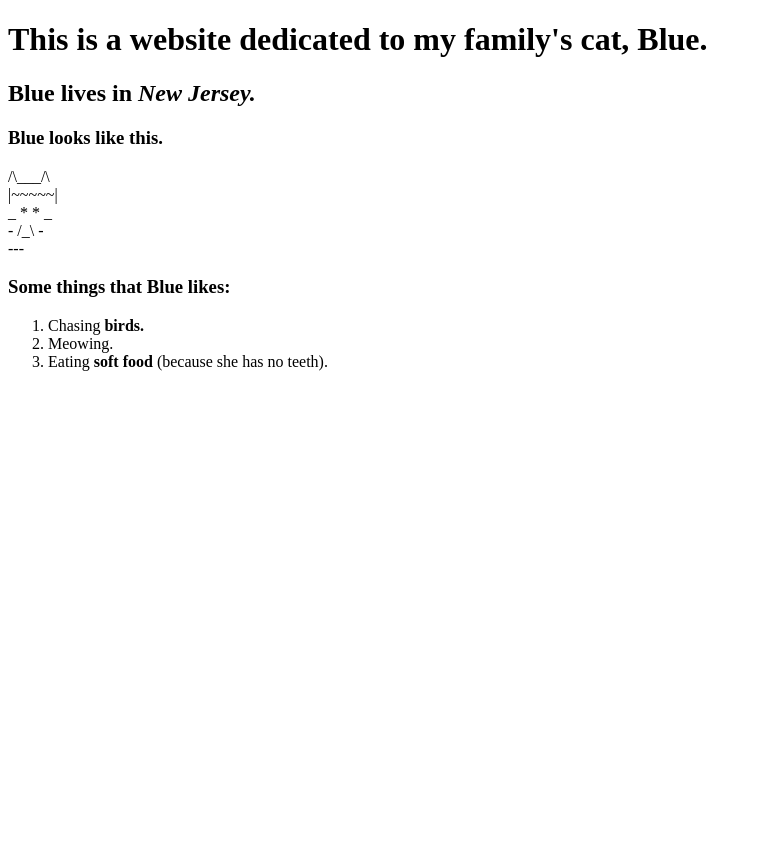
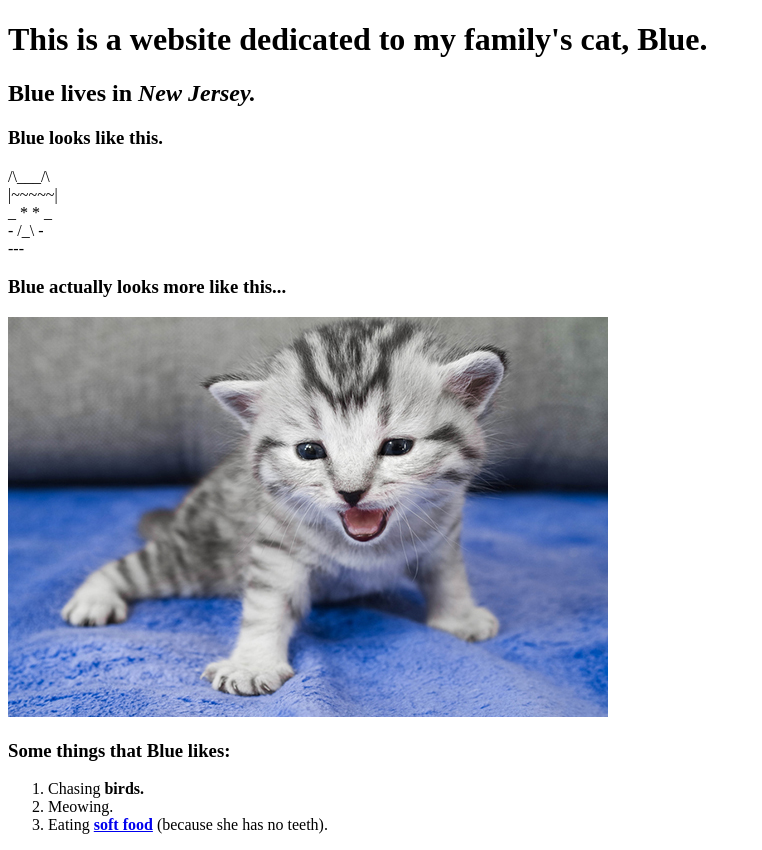
Before and after one commit to ccahill1117/my-cat-blue, a plain HTML site: page my-cat-blue.html in a window 1280 px wide. Shown: the whole page, without its empty margins (0-762 px from the left). Before the commit the page ends 800 px from the top, so only its background shows below. Drawn offline with Linux system fonts and the light colour scheme.

Commit message:
adds cat image and link to soft cat food

```diff
--- a/my-cat-blue.html
+++ b/my-cat-blue.html
@@ -15,11 +15,15 @@
         <br>---
       </p>
 
+      <h3>Blue actually looks more like this...</h3>
+      <img src="img/blue.jpg" alt="a tiny kitten">
+
       <h3>Some things that Blue likes:</h3>
       <ol>
         <li>Chasing <strong>birds.</strong></li>
         <li>Meowing.</li>
-        <li>Eating <strong>soft food</strong> (because she has no teeth).</li>
+        <li>Eating <strong><a href="https://www.chewy.com/meow-mix-irresistibles-soft-white/dp/127500?utm_source=google-product&utm_medium=cpc&utm_campaign=f&utm_content=Meow%20Mix&utm_term=&gclid=EAIaIQobChMIkOO2wff33QIVE_5kCh16zgEGEAQYASABEgIdg_D_BwE">
+          soft food</a></strong> (because she has no teeth).</li>
       </ol>
 
   </body>
```
Also changed, not shown: img/blue.jpg (added).
